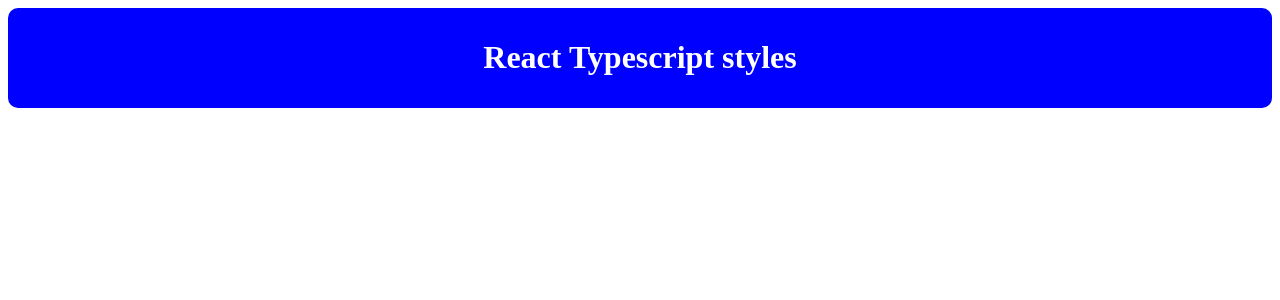
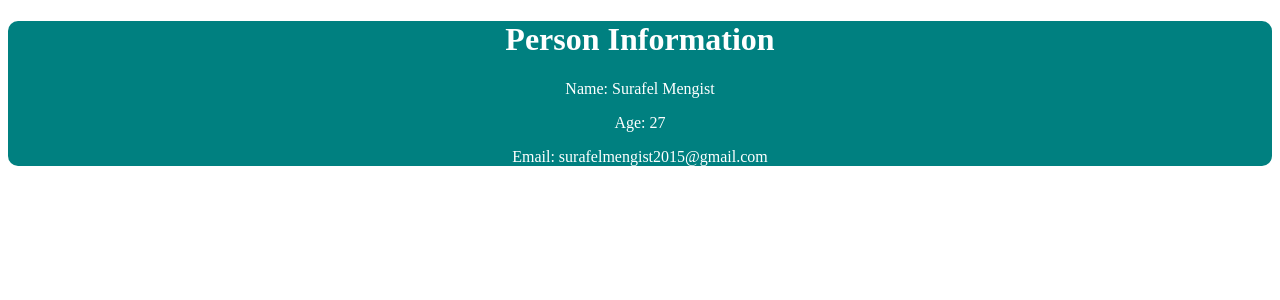
Before and after one commit to abyssiniatech/react-vite-project, a React (Vite) app: page / in a window 1280 px wide. Shown: the top 300 px of the page. Built offline with nearby package versions, Linux system fonts and the light colour scheme.

Commit message:
individual style in ts

```diff
--- a/src/App.tsx
+++ b/src/App.tsx
@@ -1,8 +1,11 @@
-import Styles from "./Components/Styles"
+import Person from "./Components/Person"
+
+// import Styles from "./Components/Styles"
 const App = () => {
   return (
     <div>
-         <Styles  style={{color:"white", borderRadius:"10px"   , textAlign:"center",backgroundColor:"blue" ,padding:"10px"}}/>
+        <Person name="Surafel Mengist" age={27} email="surafelmengist2015@gmail.com" style ={{color:"white", textAlign:"center", backgroundColor:"teal", borderRadius:'10px'}} />
+         {/* <Styles  style={{color:"white", borderRadius:"10px"   , textAlign:"center",backgroundColor:"blue" ,padding:"10px"}}/> */}
     </div>
   )
 }
--- /dev/null
+++ b/src/Components/Person.tsx
@@ -0,0 +1,14 @@
+import type { PersonProps } from "./PersonProps"
+
+const Person = (props: PersonProps) => {
+  return (
+    <div style={props.style}>
+         <h1>Person Information</h1>
+         <p>Name: {props.name}</p>
+         <p>Age: {props.age}</p>
+         <p>Email: {props.email}</p>
+    </div>
+  )
+}
+
+export default Person
--- /dev/null
+++ b/src/Components/PersonProps.tsx
@@ -0,0 +1,6 @@
+export type PersonProps ={
+    name: string,
+    age:number,
+    email :string
+    style: React.CSSProperties
+}
```
